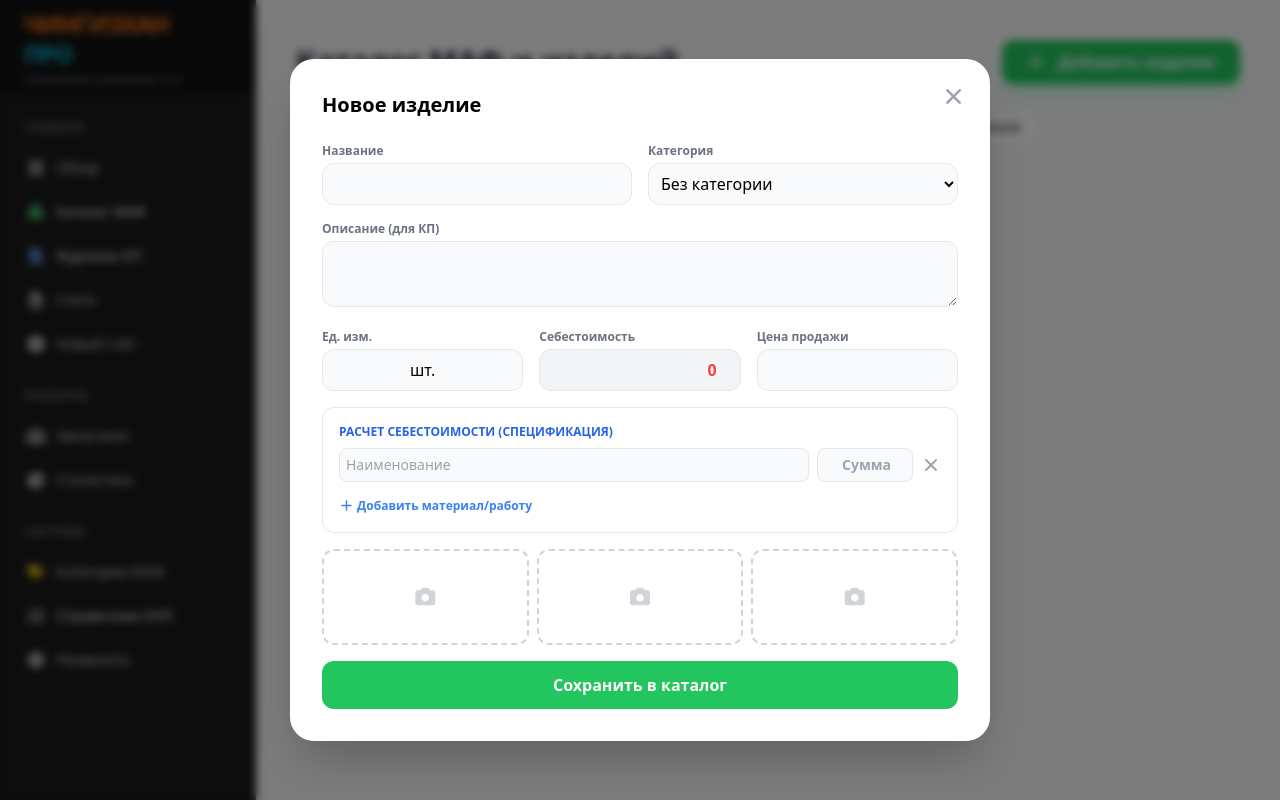
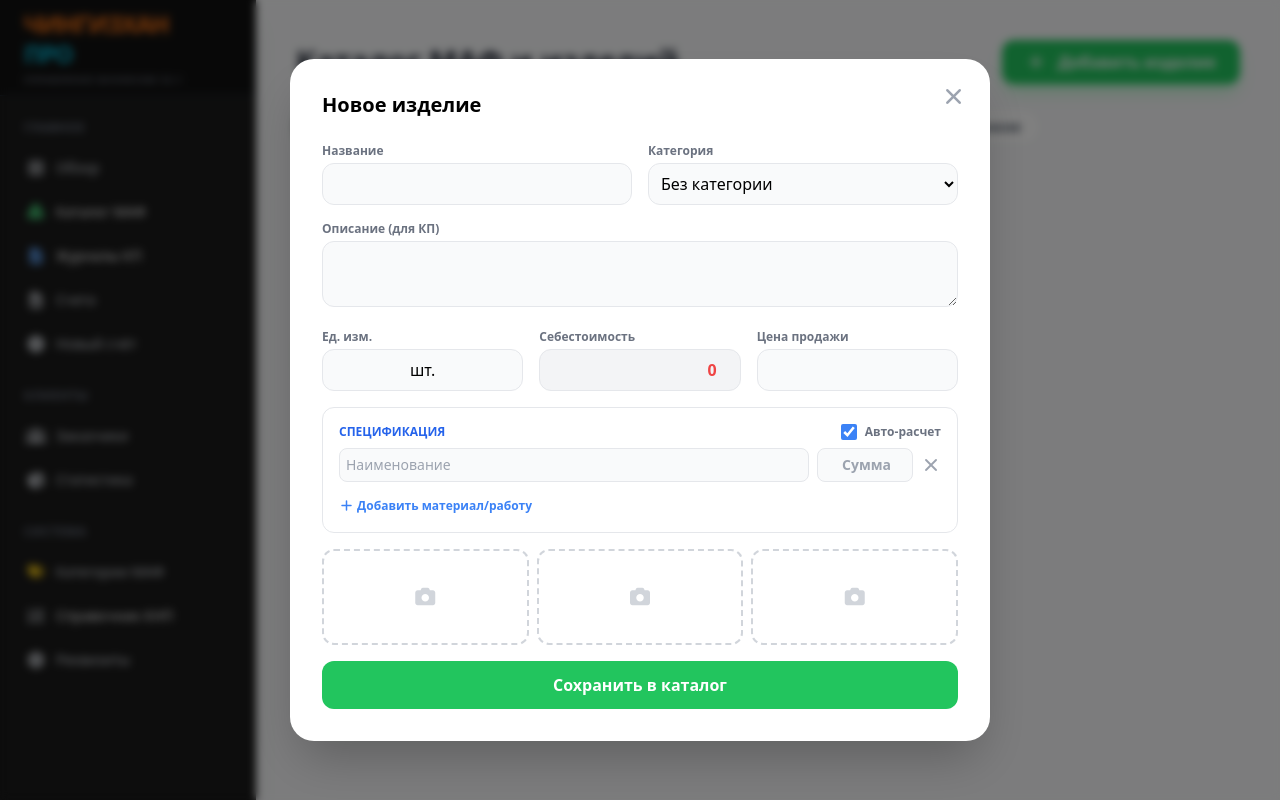
Before and after one commit to 300novus/VAN, a Flask app: page /catalog in a window 1280 px wide, after a click on "Добавить изделие". Run offline with Flask 3, Linux system fonts and the light colour scheme; data comes from the database, SQL or seed files in the repository; both versions use the stored data as it was after the commit; some libraries are stand-ins or nearby versions.

Commit message:
3.0
Стабильная версия

```diff
--- a/templates/catalog.html
+++ b/templates/catalog.html
@@ -78,12 +78,20 @@
             <div><label class="block text-xs font-bold text-gray-500 mb-1">Описание (для КП)</label><textarea name="description" rows="2" class="w-full bg-gray-50 border p-2 rounded-xl"></textarea></div>
             <div class="grid grid-cols-3 gap-4">
                 <div><label class="block text-xs font-bold text-gray-500 mb-1">Ед. изм.</label><input type="text" name="unit" value="шт." class="w-full bg-gray-50 border p-2 rounded-xl text-center"></div>
-                <div><label class="block text-xs font-bold text-gray-500 mb-1">Себестоимость</label><input type="number" step="0.01" name="cost" id="c_cost_add" readonly class="w-full bg-gray-100 border p-2 rounded-xl text-right font-bold text-red-500" value="0"></div>
+                <div>
+                    <label class="block text-xs font-bold text-gray-500 mb-1">Себестоимость</label>
+                    <input type="number" step="0.01" name="cost" id="c_cost_add" readonly class="w-full bg-gray-100 border p-2 rounded-xl text-right font-bold text-red-500 transition-colors" value="0">
+                </div>
                 <div><label class="block text-xs font-bold text-gray-500 mb-1">Цена продажи</label><input type="number" step="0.01" name="retail_price" required class="w-full bg-gray-50 border p-2 rounded-xl text-right font-bold text-blue-600"></div>
             </div>
 
             <div class="border p-4 rounded-xl mt-4">
-                <label class="block text-xs font-black text-blue-600 uppercase mb-2">Расчет себестоимости (Спецификация)</label>
+                <div class="flex justify-between items-center mb-2">
+                    <label class="block text-xs font-black text-blue-600 uppercase">Спецификация</label>
+                    <label class="flex items-center text-xs text-gray-500 cursor-pointer font-bold select-none">
+                        <input type="checkbox" id="autoCostAdd" checked onchange="toggleAutoCost('add')" class="mr-2 accent-blue-500 w-4 h-4"> Авто-расчет
+                    </label>
+                </div>
                 <div id="bom_rows_add" class="space-y-2"></div>
                 <button type="button" onclick="addBomRow('add')" class="text-xs font-bold text-blue-500 hover:underline mt-2"><i class="fas fa-plus"></i> Добавить материал/работу</button>
             </div>
@@ -121,12 +129,20 @@
             <div><label class="block text-xs font-bold text-gray-500 mb-1">Описание (для КП)</label><textarea name="description" id="e_desc" rows="2" class="w-full bg-gray-50 border p-2 rounded-xl"></textarea></div>
             <div class="grid grid-cols-3 gap-4">
                 <div><label class="block text-xs font-bold text-gray-500 mb-1">Ед. изм.</label><input type="text" name="unit" id="e_unit" class="w-full bg-gray-50 border p-2 rounded-xl text-center"></div>
-                <div><label class="block text-xs font-bold text-gray-500 mb-1">Себестоимость</label><input type="number" step="0.01" name="cost" id="c_cost_edit" readonly class="w-full bg-gray-100 border p-2 rounded-xl text-right font-bold text-red-500"></div>
+                <div>
+                    <label class="block text-xs font-bold text-gray-500 mb-1">Себестоимость</label>
+                    <input type="number" step="0.01" name="cost" id="c_cost_edit" readonly class="w-full bg-gray-100 border p-2 rounded-xl text-right font-bold text-red-500 transition-colors">
+                </div>
                 <div><label class="block text-xs font-bold text-gray-500 mb-1">Цена продажи</label><input type="number" step="0.01" name="retail_price" id="e_retail_price" required class="w-full bg-gray-50 border p-2 rounded-xl text-right font-bold text-blue-600"></div>
             </div>
 
             <div class="border p-4 rounded-xl mt-4">
-                <label class="block text-xs font-black text-blue-600 uppercase mb-2">Расчет себестоимости (Спецификация)</label>
+                <div class="flex justify-between items-center mb-2">
+                    <label class="block text-xs font-black text-blue-600 uppercase">Спецификация</label>
+                    <label class="flex items-center text-xs text-gray-500 cursor-pointer font-bold select-none">
+                        <input type="checkbox" id="autoCostEdit" checked onchange="toggleAutoCost('edit')" class="mr-2 accent-blue-500 w-4 h-4"> Авто-расчет
+                    </label>
+                </div>
                 <div id="bom_rows_edit" class="space-y-2"></div>
                 <button type="button" onclick="addBomRow('edit')" class="text-xs font-bold text-blue-500 hover:underline mt-2"><i class="fas fa-plus"></i> Добавить материал/работу</button>
             </div>
@@ -154,6 +170,22 @@
         });
     }
 
+    // УПРАВЛЕНИЕ АВТО-РАСЧЕТОМ
+    function toggleAutoCost(type) {
+        const isAuto = document.getElementById(`autoCost${type === 'add' ? 'Add' : 'Edit'}`).checked;
+        const inp = document.getElementById(`c_cost_${type}`);
+        inp.readOnly = isAuto;
+        if(isAuto) {
+            inp.classList.add('bg-gray-100');
+            inp.classList.remove('bg-white', 'border-blue-300');
+            calcBom(type);
+        } else {
+            inp.classList.remove('bg-gray-100');
+            inp.classList.add('bg-white', 'border-blue-300');
+            inp.focus();
+        }
+    }
+
     function addBomRow(type, name='', price='') {
         const div = document.createElement('div');
         div.className = 'flex gap-2 mb-2 items-center';
@@ -162,6 +194,8 @@
     }
 
     function calcBom(type) {
+        const isAuto = document.getElementById(`autoCost${type === 'add' ? 'Add' : 'Edit'}`).checked;
+        if (!isAuto) return; // Если введено вручную, не пересчитываем!
         let total = 0;
         document.querySelectorAll(`.bom-price-${type}`).forEach(inp => total += parseFloat(inp.value) || 0);
         document.getElementById(`c_cost_${type}`).value = total;
@@ -170,6 +204,8 @@
     function openModal(id) {
         if(id==='addModal') {
             document.getElementById('bom_rows_add').innerHTML = ''; addBomRow('add');
+            document.getElementById('autoCostAdd').checked = true;
+            toggleAutoCost('add');
             document.getElementById('c_cost_add').value = '0';
         }
         document.getElementById(id).classList.remove('hidden'); document.getElementById(id).classList.add('flex');
@@ -191,15 +227,24 @@
         document.getElementById('e_name').value = name;
         document.getElementById('e_desc').value = desc !== 'None' ? desc : '';
         document.getElementById('e_unit').value = unit;
-        document.getElementById('c_cost_edit').value = cost;
         document.getElementById('e_retail_price').value = retail;
         document.getElementById('e_cat').value = catId;
 
         document.getElementById('bom_rows_edit').innerHTML = '';
+        let bomTotal = 0;
         try {
             const bom = JSON.parse(bomJson);
-            bom.forEach(b => addBomRow('edit', b.name, b.price));
+            bom.forEach(b => {
+                addBomRow('edit', b.name, b.price);
+                bomTotal += parseFloat(b.price) || 0;
+            });
         } catch(e) {}
+
+        // Умная проверка: если сохраненная себестоимость не сходится с суммой материалов, значит ты вводил её вручную
+        const isManual = Math.abs(bomTotal - parseFloat(cost)) > 0.01;
+        document.getElementById('autoCostEdit').checked = !isManual;
+        toggleAutoCost('edit');
+        document.getElementById('c_cost_edit').value = cost;
 
         setEditPreview('l_e_i1', img1); setEditPreview('l_e_i2', img2); setEditPreview('l_e_i3', img3);
         openModal('editModal');
```
Also changed, not shown: templates/create_proposal.html (+16 -2 lines), templates/edit_invoice.html (+20 -4 lines), templates/edit_proposal.html (+16 -2 lines), templates/invoice_form.html (+16 -4 lines), chingiskhan_v5.db, static/uploads/KP-1777209639_p1_1777209634858_1777209639602.png (added), static/uploads/cat_1777208722264_1_1777208722264.png (added), static/uploads/cat_1777208729841_1_1777208729841.png (added), static/uploads/cat_1777208729841_2_1777208729841.png (added), static/uploads/pr_KP-1777209639_1777209720150_1.png (added), static/uploads/pr_KP-1777209639_1777209720150_2.png (added).
